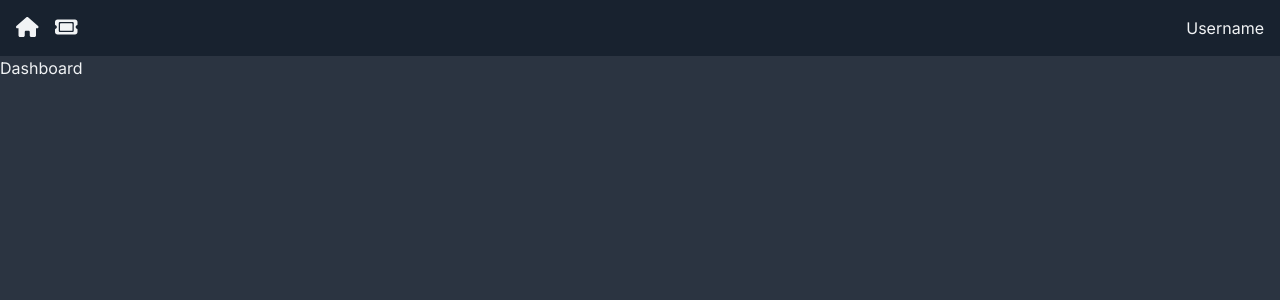
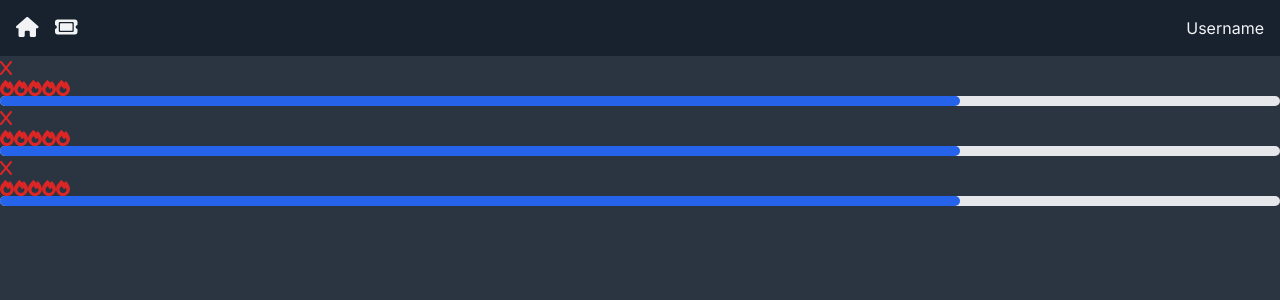
Before and after one commit to markokovac16/ticket-app, a Next.js app: page / in a window 1280 px wide. Shown: the top 300 px of the page. Built offline with nearby package versions, Linux system fonts and the light colour scheme.

Commit message:
Delete, progress bar, priority and ticket content setup

```diff
--- /dev/null
+++ b/app/(components)/DeleteBlock.jsx
@@ -0,0 +1,13 @@
+import { faX } from "@fortawesome/free-solid-svg-icons";
+import { FontAwesomeIcon } from "@fortawesome/react-fontawesome";
+
+const DeleteBlock = () => {
+  return (
+    <FontAwesomeIcon
+      icon={faX}
+      className="text-red-600 hover:cursor-pointer hover:text-red-500"
+    />
+  );
+};
+
+export default DeleteBlock;
--- /dev/null
+++ b/app/(components)/PriorityDisplay.jsx
@@ -0,0 +1,16 @@
+import { faFire } from "@fortawesome/free-solid-svg-icons";
+import { FontAwesomeIcon } from "@fortawesome/react-fontawesome";
+
+const PriorityDisplay = () => {
+  return (
+    <div className="flex justify-start align-baseline">
+      <FontAwesomeIcon icon={faFire} className="text-red-600" />
+      <FontAwesomeIcon icon={faFire} className="text-red-600" />
+      <FontAwesomeIcon icon={faFire} className="text-red-600" />
+      <FontAwesomeIcon icon={faFire} className="text-red-600" />
+      <FontAwesomeIcon icon={faFire} className="text-red-600" />
+    </div>
+  );
+};
+
+export default PriorityDisplay;
--- /dev/null
+++ b/app/(components)/ProgressDisplay.jsx
@@ -0,0 +1,14 @@
+import React from "react";
+
+const ProgressDisplay = () => {
+  return (
+    <div className="w-full bg-gray-200 rounded-full h-2.5">
+      <div
+        className="bg-blue-600 h-2.5 rounded-full"
+        style={{ width: "75%" }}
+      ></div>
+    </div>
+  );
+};
+
+export default ProgressDisplay;
--- /dev/null
+++ b/app/(components)/TicketCard.jsx
@@ -0,0 +1,15 @@
+import DeleteBlock from "./DeleteBlock";
+import PriorityDisplay from "./PriorityDisplay";
+import ProgressDisplay from "./ProgressDisplay";
+
+const TicketCard = () => {
+  return (
+    <div>
+      <DeleteBlock />
+      <PriorityDisplay />
+      <ProgressDisplay />
+    </div>
+  );
+};
+
+export default TicketCard;
--- a/app/page.jsx
+++ b/app/page.jsx
@@ -1,7 +1,14 @@
 import React from "react";
+import TicketCard from "./(components)/TicketCard";
 
 const Dashboard = () => {
-  return <div>Dashboard</div>;
+  return (
+    <div>
+      <TicketCard />
+      <TicketCard />
+      <TicketCard />
+    </div>
+  );
 };
 
 export default Dashboard;
```
